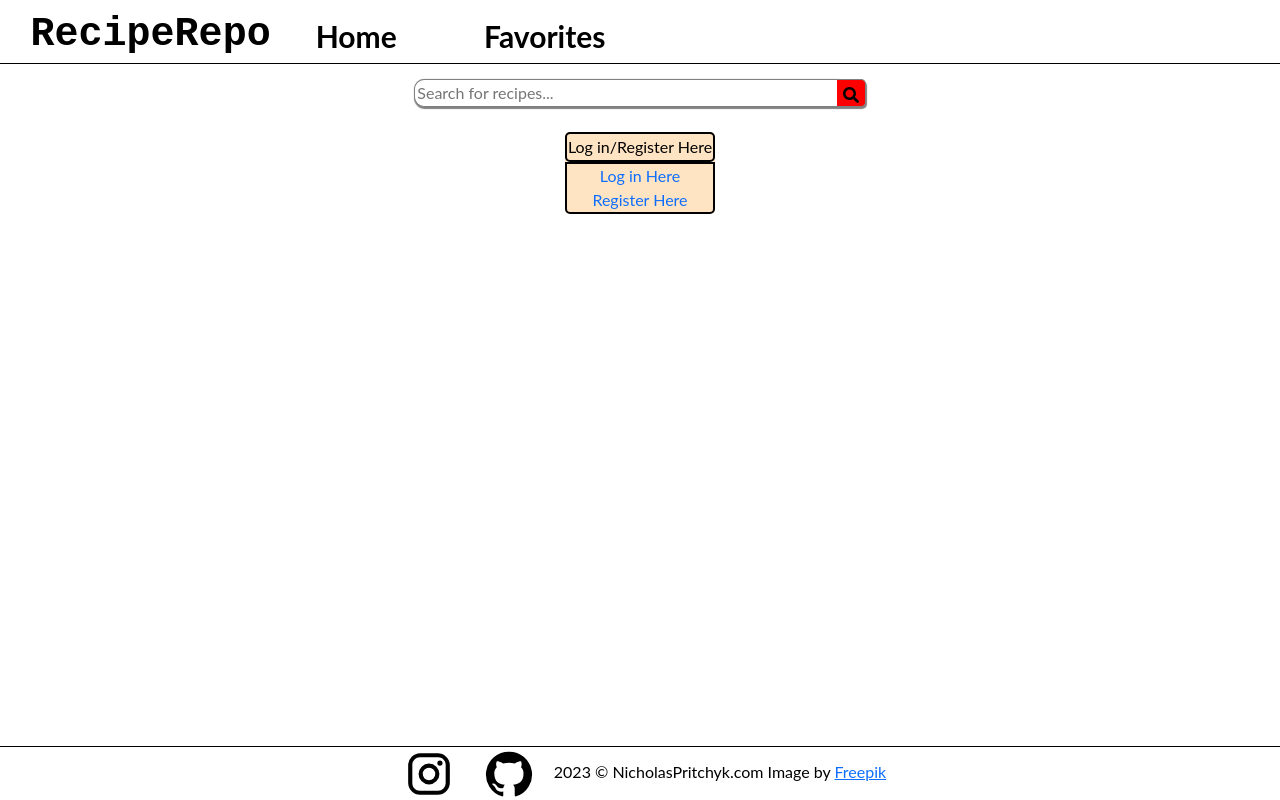
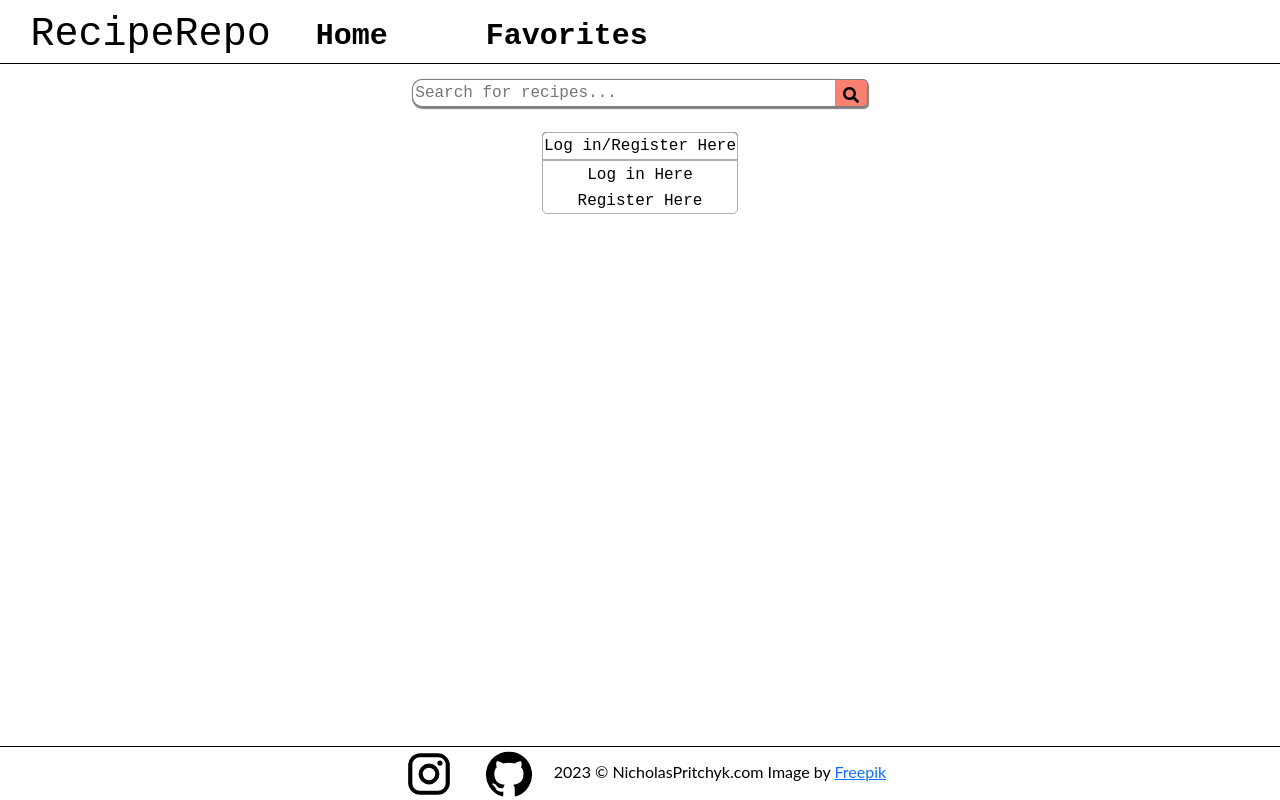
Before and after one commit to nickpritchyk/RecipeRepository_Updated, a React (Create React App) app in the folder client/reciperepo/: page / in a window 1280 px wide. Both pictures are taken after a click on the button "Log in/Register Here". Built offline with nearby package versions, Linux system fonts and the light colour scheme; no server answers.

Commit message:
more css

```diff
--- a/client/reciperepo/src/components/RecipeCard.js
+++ b/client/reciperepo/src/components/RecipeCard.js
@@ -1,6 +1,8 @@
 import React from 'react';
 import Col from 'react-bootstrap/Col';
 import Card from "react-bootstrap/Card";
+import "../styles/RecipeCard.css";
+import StarOutlineIcon from '@mui/icons-material/StarOutline';
 
 const RecipeCard = ({results}) => {
     return(
@@ -10,13 +12,15 @@ const RecipeCard = ({results}) => {
             <Card className='card-hover'>
                 <Card.Img fluid className='img' variant="top" src={item.image} />
                 <Card.Body className='card-body'>
-                    <Card.Title>{item.title}</Card.Title>
+                    <Card.Title className='title' >{item.title}</Card.Title>
                     <Card.Text>
                         Some quick example text to build on the card title and make up the
                         bulk of the card's content.
                     </Card.Text>
                 </Card.Body>
-                <button className='favorite-btn'>Favorite</button>
+                <button className='favorite-btn'>
+                    <StarOutlineIcon></StarOutlineIcon>
+                </button>
             </Card>
         </Col>
             )
--- a/client/reciperepo/src/pages/home.js
+++ b/client/reciperepo/src/pages/home.js
@@ -28,10 +28,10 @@ function Home() {
           <div className="dropdown">
             <ul style={{listStyleType: 'none', margin: 0 ,padding:0}}>
               <li>
-                <Link to="/login" style={{textDecoration: 'none'}}>Log in Here</Link>
+                <Link to="/login" style={{textDecoration: 'none', color: 'black', fontFamily: 'Courier New', Courier: 'monospace'}}>Log in Here</Link>
               </li>
               <li>
-                <Link to="/register" style={{textDecoration: 'none'}}>Register Here</Link>
+                <Link to="/register" style={{textDecoration: 'none', color: 'black', fontFamily: 'Courier New', Courier: 'monospace'}}>Register Here</Link>
               </li>
             </ul>
           </div>
--- a/client/reciperepo/src/styles/Navbar.css
+++ b/client/reciperepo/src/styles/Navbar.css
@@ -1,5 +1,5 @@
 * {
-    font-family: 'Lato', sans-serif;
+  font-family:'Courier New', Courier, monospace;
   }
 
   .h1 a {
@@ -7,11 +7,9 @@
     /* border: 2px solid black; */
     padding: 5px;
     box-shadow: 0px 1px 5px 1px;
-    font-family: 'Courier New', Courier, monospace;
-    font-weight: bolder;
+    font-family:'Courier New', Courier, monospace;
     text-decoration: none;
     color: black;
-    /* margin-right: 65%; */
   }
 
   .navbar {
@@ -37,7 +35,7 @@
     border-radius: 10%;
     background-color: transparent;
     font-weight: bold;
-
+    font-family:'Courier New', Courier, monospace;
   }
 
   .toggleButton {
--- a/client/reciperepo/src/styles/RecipeCard.css
+++ b/client/reciperepo/src/styles/RecipeCard.css
@@ -0,0 +1,15 @@
+* {
+    font-family:'Courier New', Courier, monospace;
+}
+
+.title {
+    font-weight: bold;
+}
+
+.card-body {
+    font-size: 18px;
+}
+
+.favorite-btn {
+    background-color: salmon;
+}
--- a/client/reciperepo/src/styles/SearchBar.css
+++ b/client/reciperepo/src/styles/SearchBar.css
@@ -29,6 +29,7 @@
 }
 
 .search-bar .input {
+    font-family:'Courier New', Courier, monospace;
     height: max-content;
     background: white;
     border: 1px solid gray;
@@ -49,7 +50,8 @@
     border-radius: 0px 5px 5px 0px;
     box-shadow: 1px 2px 1px 0px gray;
     width: fit-content;
-    background-color: red;
+    padding-inline: 8px;
+    background-color: salmon;
 }
 
 
--- a/client/reciperepo/src/styles/home.css
+++ b/client/reciperepo/src/styles/home.css
@@ -11,7 +11,7 @@
     display: inline-block;
     position: relative;
     place-self: stretch center;
-    background-color: bisque;
+    background-color: white;
     border-radius: 5px;
     margin-top: 10px;
     justify-content: center;
@@ -30,14 +30,17 @@
     justify-content: center;
     align-items: center;
     place-self: stretch center;
-    background-color: bisque;
-    border: 2px solid black;
-    border-radius: 5px;
+    background-color: white;
+    border: 1px solid #AFAFAF;
+    box-shadow: 0px 0px 0.5px 0px;
+    border-radius: 5px 5px 0px 0px;
     padding: 1.2px;
+    font-family:'Courier New', Courier, monospace;
 }
 
 .dropdown {
-    border: 2px solid black;
+    border-top: 0.1px solid;
     border-radius: 0px 0px 5px 5px;
-    background-color: transparent;
+    background-color: white;
+    border: 1px solid #AFAFAF;
 }
```
